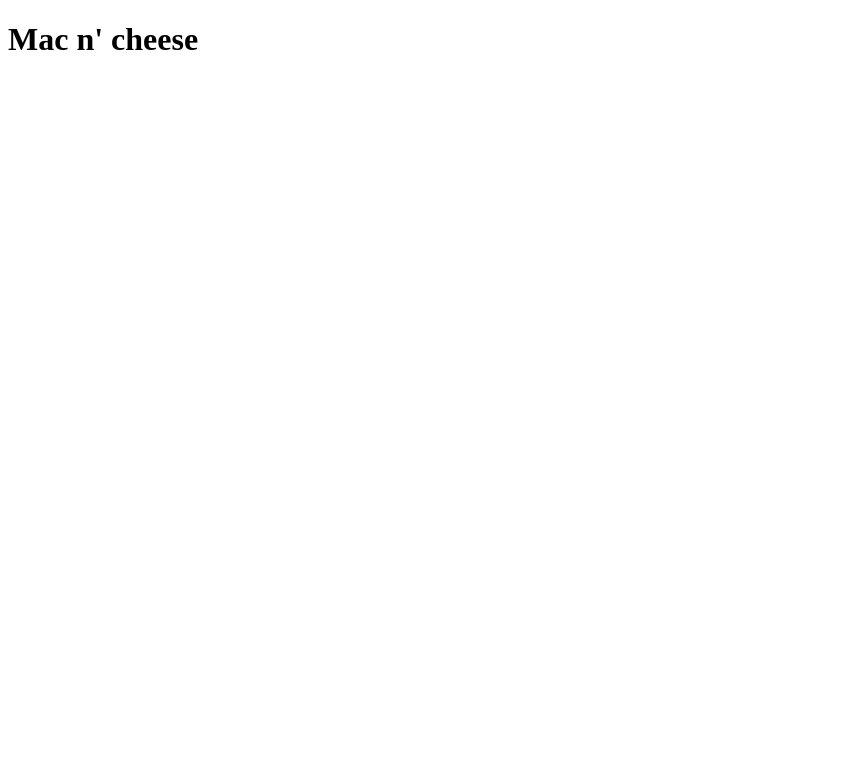
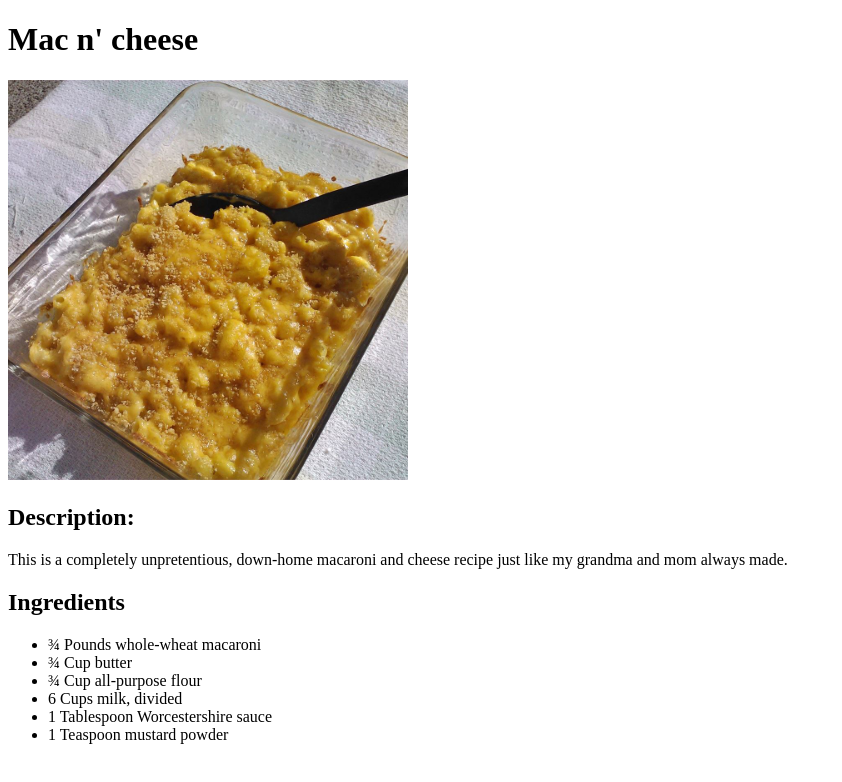
Before and after one commit to Josepinto94/odin-recipes1, a plain HTML site: page recipes/oldschoolmacncheese.html in a window 1280 px wide. Shown: the whole page, without its empty margins (0-842 px from the left). Drawn offline with Linux system fonts and the light colour scheme.

Commit message:
Fixed typos, finished the last recipe

```diff
--- a/recipes/oldschoolmacncheese.html
+++ b/recipes/oldschoolmacncheese.html
@@ -6,5 +6,18 @@
     </head>
     <body>
      <h1>Mac n' cheese</h1>
+        <!-- Using inline styles ins't something you should do at all, its a bad practice.-->
+        <img src="./mac.jpg" alt="mac n cheese" style="height: 400px;">
+        <h2>Description:</h2>
+        <p>This is a completely unpretentious, down-home macaroni and cheese recipe just like my grandma and mom always made.</p>
+             <h2>Ingredients</h2>
+             <ul>
+                 <li>&frac34; Pounds whole-wheat macaroni</li>
+                 <li>&frac34; Cup butter</li>
+                 <li>&frac34; Cup all-purpose flour</li>
+                 <li>6 Cups milk, divided</li>
+                 <li>1 Tablespoon Worcestershire sauce</li>
+                 <li>1 Teaspoon mustard powder</li>
+             </ul>
     </body>
 </html>
```
Also changed, not shown: recipes/airfryerpotatowedges.html (+1 -1 lines), recipes/lemonade.html (+1 -1 lines).
